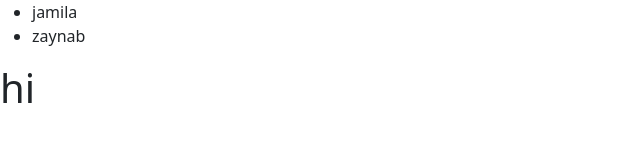
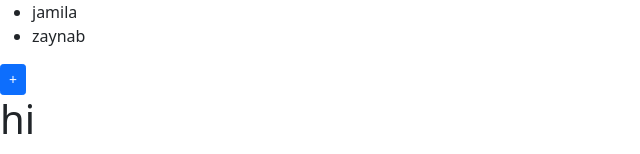
Before and after one commit to Elkafhi-Youssef/learnReact, a React (Create React App) app: page / in a window 1280 px wide. Shown: the part 272-426 px from the top of the page, without its empty margins (0-640 px from the left). Built offline with nearby package versions, Linux system fonts and the light colour scheme.

Commit message:
Rebind this in  handling

```diff
--- a/src/Product.jsx
+++ b/src/Product.jsx
@@ -24,6 +24,9 @@ class Product extends Component{
             )
         }
     }
+    handler=()=>{
+      console.log(this);
+    }
     render(){
         // const classes =this.state.count<5?"text-primary":"text-danger"
         return(
@@ -33,6 +36,8 @@ class Product extends Component{
             <ul>
                {this.renderNames()}
             </ul>
+            <button onClick={this.handler} className='btn btn-primary btn-sm'>+</button>
+            {/* you  don't  call a function just put reference   */}
         </div>
         );
     }
```
